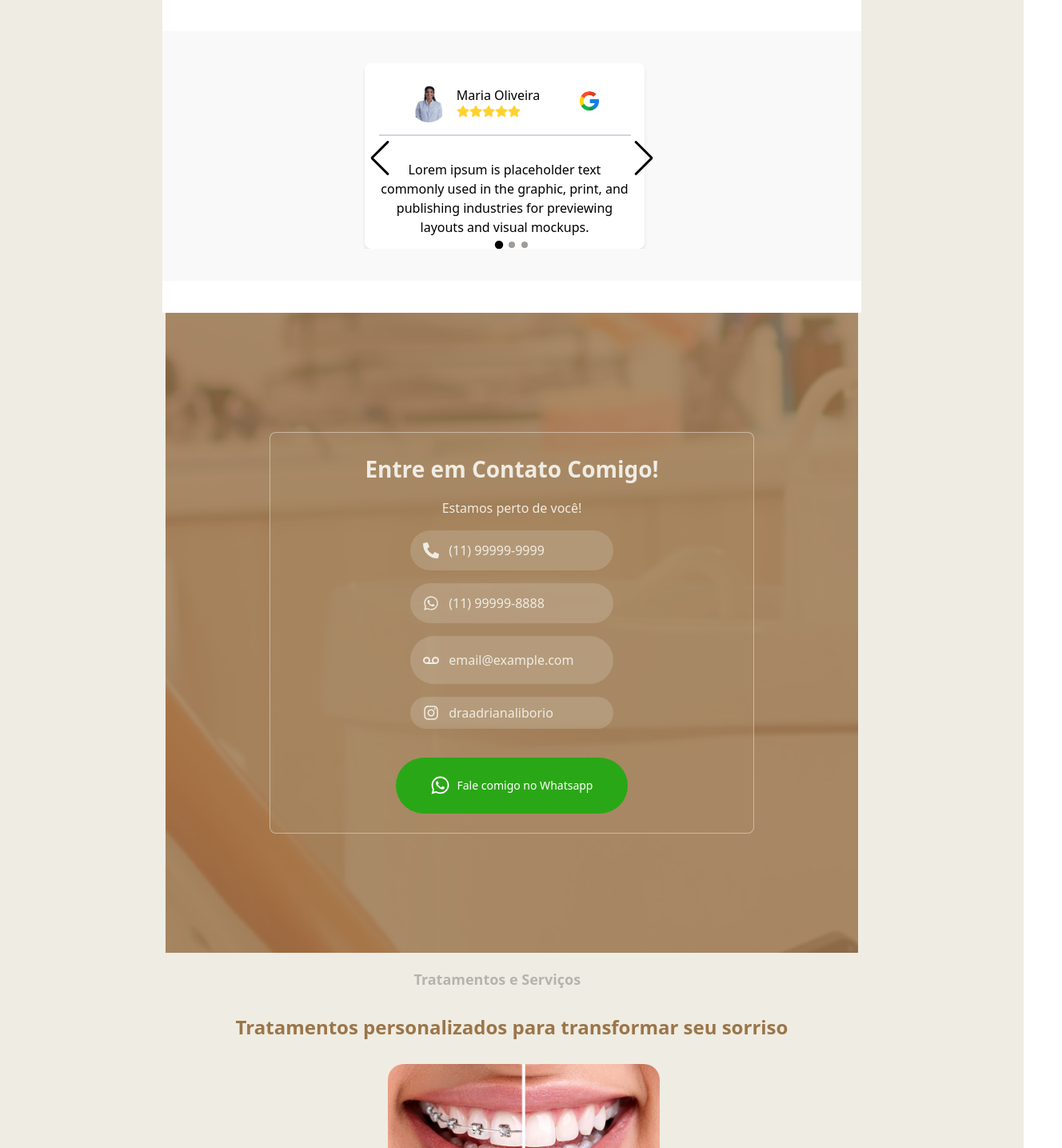
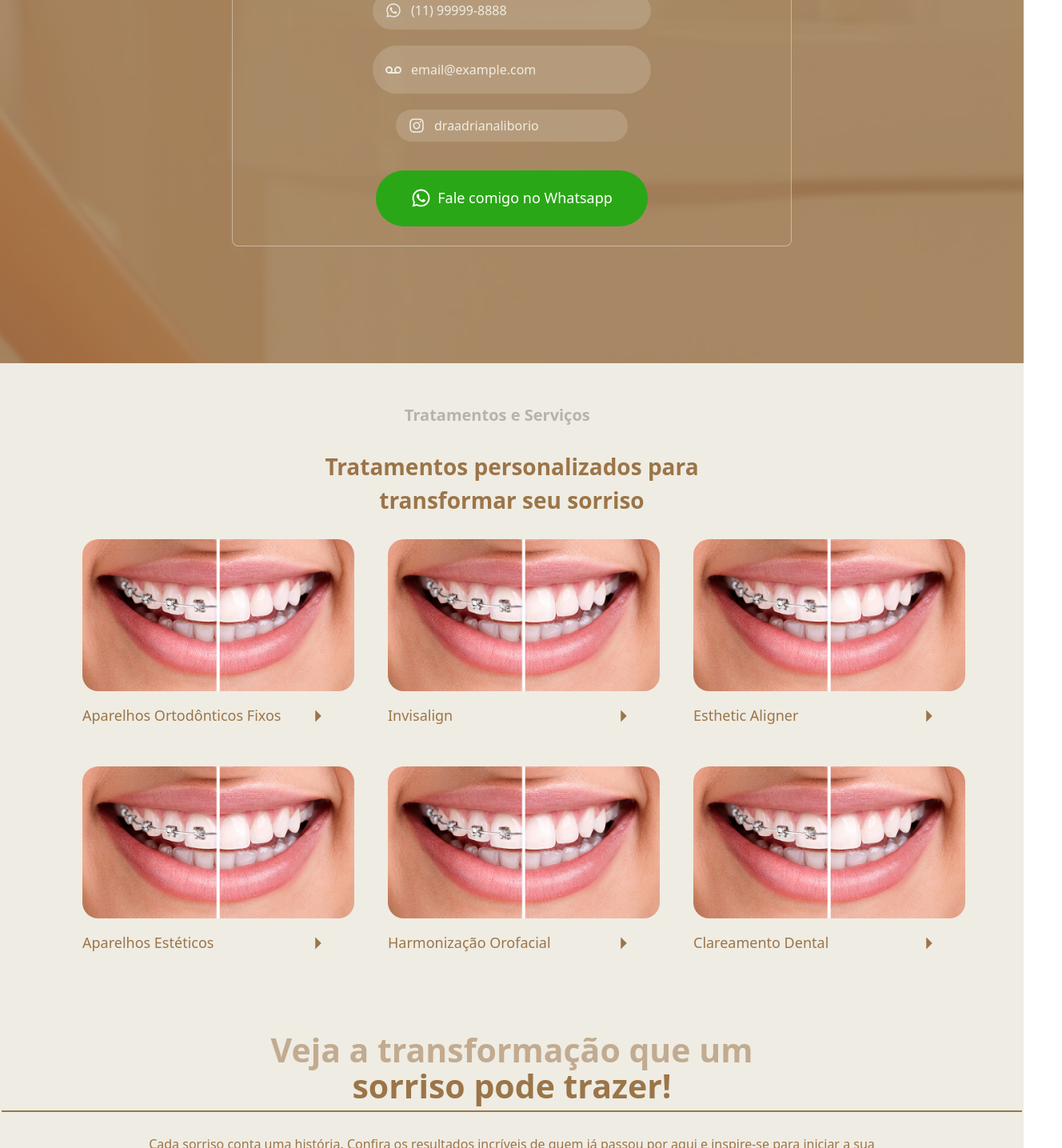
Before and after one commit to XmonkeySites/odonto2, a React (Vite) app: page / in a window 1280 px wide. Shown: the part 5240-6675 px from the top of the page at 80% size, 1328 px wide, since content can reach past the window. Built offline with nearby package versions, Linux system fonts and the light colour scheme.

Commit message:
ja deu por hj

```diff
--- a/src/assents.js
+++ b/src/assents.js
@@ -7,6 +7,7 @@ import bgcell from "/bgcell.png";
 import googleStar from "/googleStar.webp";
 import bgcallme from "/bgcallme.png";
 import teeth from "/teeth.jpg";
+import bgcallmepc from "/bgcallmepc.png";
 
 // Importação de ícones
 import { FaWhatsapp } from "react-icons/fa";
@@ -22,4 +23,5 @@ export {
   bgcallme,
   teeth,
   FaWhatsapp,
+  bgcallmepc,
 };
--- a/src/components/AnimatedComponents/AnimatedText.jsx
+++ b/src/components/AnimatedComponents/AnimatedText.jsx
@@ -3,7 +3,7 @@ import { motion } from "framer-motion";
 export function AnimatedText() {
   return (
     <motion.span
-      className="font-semibold text-[18px] text-[#6B6B6B] opacity-80 relative"
+      className="font-semibold text-[18px] text-[#6B6B6B] opacity-80 relative xl:text-[20px]"
       initial={{ opacity: 0.3, x: -30 }}
       animate={{ opacity: 1, x: 30 }}
       transition={{
--- a/src/components/AnimatedComponents/AnimatedUnderline.jsx
+++ b/src/components/AnimatedComponents/AnimatedUnderline.jsx
@@ -14,7 +14,7 @@ export function AnimatedUnderline() {
 
   return (
     <div className="relative">
-      <h3 className="text-[31px] font-semibold text-center text-[#9B7549]">
+      <h3 className="text-[31px] font-semibold text-center text-[#9B7549] md:text-[41px]">
         sorriso pode trazer!
       </h3>
       <span
--- a/src/components/Header/Header.jsx
+++ b/src/components/Header/Header.jsx
@@ -27,7 +27,7 @@ import {
 
 export function Header() {
   return (
-    <section className="flex flex-col items-center justify-center h-auto gap-5 px-[15px] bg-[#EFECE3] ">
+    <section className="flex flex-col items-center justify-center h-auto gap-5 bg-[#EFECE3] ">
       {/* Logo Centralizado */}
       <div className="pt-[80px] flex flex-col items-center">
         <img className="w-[184px] h-[86px]" src={logo} alt="Logo" />
@@ -41,7 +41,7 @@ export function Header() {
         </p>
       </div>
 
-      <section className="flex flex-col gap-10">
+      <section className="flex flex-col gap-10 items-center">
         {/* Informações da Dra. Adriana */}
         <div className="flex gap-5 items-center">
           <img
@@ -67,7 +67,7 @@ export function Header() {
       </section>
 
       {/* Título "Para Que é? , Lista de Benefícios " */}
-      <section className="flex flex-col gap-7 ">
+      <section className="flex flex-col gap-7 px-[15px]">
         <div className="flex flex-col justify-center text-[#9B7549] font-[600] text-[29px] gap-2.5">
           <span className="text-center">Para Quem é?</span>
           <hr className="w-[40%] mx-auto border-[#9B7549] bg-[#9B7549]  border-t-[2.5px]" />
@@ -77,8 +77,8 @@ export function Header() {
       </section>
 
       {/* Seção "Sobre Mim" */}
-      <section>
-        <div className="flex flex-col gap-[37px] pb-[33px]">
+      <section className="flex flex-col px-[15px]">
+        <div className="flex flex-col gap-[37px] pb-[33px] items-center">
           <h2 className="flex justify-center text-[33px] text-[#9B7549] font-[500]">
             Sobre Mim
           </h2>
@@ -97,10 +97,10 @@ export function Header() {
       {/*section para manter a bg branco*/}
       <section className=" flex  flex-col items-center justify-center">
         {/*section dos Checks*/}
-        <section className="flex flex-col items-center  bg-white w-[110%] ">
+        <section className="flex flex-col items-center  bg-white w-full ">
           {/* div com Fundo Personalizado */}
           <div
-            className="flex flex-col  relative w-[110%] h-screen bg-cover bg-center bg-no-repeat items-center justify-center px- sm:px-12 md:px-16 lg:px-20"
+            className="flex flex-col  relative w-full h-screen bg-cover bg-center bg-no-repeat items-center justify-center px- sm:px-12 md:px-16 lg:px-20"
             style={{
               backgroundImage: `url(${bgcell})`,
             }}
@@ -114,11 +114,11 @@ export function Header() {
           </div>
         </section>
         {/* Seção de Depoimentos / Google Star */}
-        <section className=" flex flex-col gap-[100px] bg-white pt-[40px] w-[115%] items-center justify-center">
-          <div className="flex flex-col items-center">
+        <section className=" flex flex-col gap-[100px] bg-white pt-[40px] w-full items-center justify-center md:grid md:grid-cols-2 md:gap-0">
+          <div className="flex flex-col items-center md:pl-12 md:translate-y-[-20px]">
             {/* Logo do Google */}
             <img
-              className=" w-[127px] h-[63px] mt-2" // Empurra o logo para baixo
+              className=" w-[127px] h-[63px] mt-2 " // Empurra o logo para baixo
               src={googleStar}
               alt="Google Star"
             />
@@ -130,23 +130,23 @@ export function Header() {
           </div>
 
           {/* Slider de Depoimentos */}
-          <div className="translate-y-[-2.5rem] w-full flex items-center justify-center">
+          <div className="translate-y-[-2.5rem] w-full flex items-center ">
             <Testimonials />
           </div>
         </section>
 
         {/* Seção de entre em contato / telefone, email */}
-        <section className="flex flex-col relative w-[120%] items-center min-h-[637px]">
+        <section className="flex flex-col relative w-full items-center h-[637px] xl:h-[590px]">
           <div
-            className="flex flex-col relative w-full max-w-[95%] min-h-screen bg-cover bg-center bg-no-repeat items-center justify-center px-4 sm:px-8 md:px-16 lg:px-24
-    max-[390px]:px-10" // Adiciona mais espaçamento para telas até 390px
+            className="flex flex-col relative w-full max-w-full min-h-screen bg-cover bg-center bg-no-repeat items-center justify-center px-4 sm:px-8 md:px-16 lg:px-24
+    max-[390px]:px-10 xl:w-full xl:h-[590px]" // Adiciona mais espaçamento para telas até 390px
             style={{
               backgroundImage: `url(${bgcallme})`,
             }}
           >
             <div
-              className="w-[90%] max-w-[400px] sm:max-w-[500px] md:max-w-[600px] lg:max-w-[700px] bg-[#A98964]/40 rounded-[8px] p-6 border border-[#EFECE3]/50 flex flex-col items-center gap-4 transition-all duration-300 ease-in-out
-    max-[390px]:w-80" // Adiciona mais padding interno para a caixa
+              className="w-[90%]  md:w-[700px]   bg-[#A98964]/40 rounded-[8px] p-6 border border-[#EFECE3]/50 flex flex-col items-center gap-4 transition-all duration-300 ease-in-out
+    max-[390px]:w-80 " // Adiciona mais padding interno para a caixa
             >
               <h2 className="text-[#EFECE3] text-[28px] font-semibold text-center">
                 Entre em Contato Comigo!
@@ -155,10 +155,10 @@ export function Header() {
                 Estamos perto de você!
               </h3>
               <Contact />
-              <div className="flex items-center justify-center min-w-[290px] min-h-[70px] py-2 bg-[#2AA716] rounded-full mt-[20px]">
+              <div className="flex items-center justify-center min-w-[290px] min-h-[70px] py-2 bg-[#2AA716] rounded-full mt-[20px] md:w-[340px]">
                 <a href="" className="flex items-center gap-2">
                   <FaWhatsapp className="w-[25px] h-[25px] text-white" />
-                  <span className="text-white text-[14px] font-medium">
+                  <span className="text-white text-[14px] font-medium md:text-[18px]">
                     Fale comigo no Whatsapp
                   </span>
                 </a>
@@ -169,46 +169,46 @@ export function Header() {
       </section>
       {/*fim da section para manter a bg branco*/}
       {/*ver a transformação que cada dente tem*/}
-      <section className="flex flex-col items-center gap-7">
+      <section className="flex flex-col items-center gap-7 mt-[15rem]">
         <AnimatedText />
-        <h2 className="font-semibold text-[24px] text-[#9B7549] text-center">
+        <h2 className="font-semibold text-[24px] text-[#9B7549] text-center xl:text-[28px] md:px-50 xl:px-100">
           Tratamentos personalizados para transformar seu sorriso
         </h2>
         <Treatments />
       </section>
 
       {/*Paragrafo sobre a historia do sorriso*/}
-      <section className="flex flex-col gap-7 items-center px-[2px] leading-[35px] pt-15 pb-[75px]">
+      <section className="flex flex-col gap-7 items-center px-[2px] leading-[35px] pt-15 pb-[75px] md:leading-[45px]">
         <div className="flex flex-col">
-          <h2 className="text-[31px] font-semibold text-center text-[#9B75498A]">
+          <h2 className="text-[31px] font-semibold text-center text-[#9B75498A] md:text-[41px]">
             Veja a transformação que um
           </h2>
 
-          <h3 className="text-[31px] font-semibold text-center text-[#9B7549] ">
+          <h3 className="text-[31px] font-semibold text-center text-[#9B7549] md:text-[41px]">
             <AnimatedUnderline />
           </h3>
-          <p className="text-[#9B7549] text-[14px] font-[300] text-center pt-10 leading-[20px] px-[2px]">
+          <p className="text-[#9B7549] text-0.875 font-[300] text-center pt-10 leading-[20px] px-[2px] md:px-[130px]">
             Cada sorriso conta uma história. Confira os resultados incríveis de
             quem já passou por aqui e inspire-se para iniciar a sua
             transformação.
           </p>
         </div>
         <img
-          className="w-[240px] h-[140px] rounded-[10px]"
+          className="w-[240px] h-[140px] rounded-[10px] md:w-[500px] md:h-[285px] xl:w-[752px] xl:h-[423px]"
           src={teeth}
           alt=""
         />
-        <Watz className="h-[10px] max-h-[10px] w-[50px] " />
+        <Watz />
       </section>
 
       {/*maps mais informações de contato*/}
-      <section className="flex flex-col items-center  bg-[#9B7549] w-[110%] pb-[20px] gap-5">
+      <section className="flex flex-col items-center  bg-[#9B7549] w-[100%] pb-[20px] gap-5 ">
         <h2 className="text-white text-[26px] font-semibold">
           Nossa Localização:
         </h2>
         <Local />
 
-        <div className="flex items-center justify-center min-w-[430px] min-h-[70px] py-2 bg-[#207412] rounded-[7px] border-[#2AA716] border-x-[2px] border-y-[2px]  mt-[20px]">
+        <div className="flex items-center justify-center min-w-[350px] min-h-[70px] py-2 bg-[#207412] rounded-[7px] border-[#2AA716] border-x-[2px] border-y-[2px]  mt-[20px] ">
           <a href="" className="flex items-center gap-2">
             <FaWhatsapp className="w-[25px] h-[25px] text-white" />
             <span className="text-white text-[18px] font-semibold">
--- a/src/components/Local.jsx
+++ b/src/components/Local.jsx
@@ -21,7 +21,7 @@ function InfoCard({ type, text }) {
   const Icon = getIcon(type);
 
   return (
-    <div className={"flex items-center gap-3  pl-2  w-[380px] h-[50px] "}>
+    <div className={"flex items-center gap-3  pl-2  w-[350px] h-[50px] "}>
       {Icon && <Icon className="text-[20px] text-[#E4BD54]" />}
       <span className="text-[16px] text-[#EFECE3] font-extralight">{text}</span>
     </div>
@@ -29,7 +29,7 @@ function InfoCard({ type, text }) {
 }
 export function Local() {
  return (
-   <div className="flex flex-col  rounded-[8px]  items-center bg-[#EFECE32E] w-[430px]">
+   <div className="flex flex-col  rounded-[8px]  items-center bg-[#EFECE32E]  ">
      <InfoCard type="local" text="rua,bairro,cep" />
      <hr className="w-[80%] mx-auto  border-[#E4BD54] bg-[#E4BD54]  border-t-[0.5px]" />
      <InfoCard type="whatz" text="(11) 99999-8888" />
--- a/src/components/Testimonials.jsx
+++ b/src/components/Testimonials.jsx
@@ -18,7 +18,7 @@ import "./styles.css";
 function Blockslider() {
   return (
     <div className="pl-[1rem]">
-      <div className="bg-white flex flex-col items-center w-[350px] h-auto gap-[15px] rounded-lg shadow-md">
+      <div className="bg-white flex flex-col items-center justify-center w-[350px] h-auto gap-[15px] rounded-lg shadow-md xl:w-[500px]">
         <div className="flex flex-initial gap-[50px] pt-7">
           <div className="flex flex-initial gap-3">
             <img
@@ -59,7 +59,7 @@ function Blockslider() {
 
 export function Testimonials() {
   return (
-    <div className="w-full flex justify-center items-center py-10 bg-[#f9f9f9]">
+    <div className="w-full flex justify-center items-center py-10 bg-[#ffffff]">
       <Swiper
         slidesPerView={1}
         spaceBetween={30}
@@ -69,7 +69,7 @@ export function Testimonials() {
         }}
         navigation={true}
         modules={[Pagination, Navigation]}
-        className="w-full max-w-[400px]"
+        className="w-screen max-w-full px-4"
       >
         {/* Slides */}
         <SwiperSlide>
--- a/src/components/Treatments.jsx
+++ b/src/components/Treatments.jsx
@@ -51,7 +51,7 @@ export function Treatments() {
   };
 
   return (
-    <div className="flex flex-col items-center gap-8 px-4">
+    <div className="flex flex-col items-center gap-8 px-4 md:grid md:grid-cols-2 xl:grid-cols-3">
       {/* Iteração dos tratamentos */}
       {treatmentsData.map((treatment) => (
         <div
--- a/src/components/contact.jsx
+++ b/src/components/contact.jsx
@@ -5,7 +5,7 @@ import {
   FaInstagram,
 } from "react-icons/fa";
 
-// Função para retornar os ícones corretos
+// Função que retorna os ícones
 function getIcon(type) {
   switch (type) {
     case "phone":
@@ -27,10 +27,10 @@ function InfoCard({ type, text }) {
 
   const containerStyle =
     type === "insta"
-      ? "w-full max-w-[280px] min-h-[40px]" // Instagram menor
+      ? "w-[290px] min-h-[40px]" // Box menor para Instagram
       : type === "email"
-      ? "w-full max-w-[380px] min-h-[60px]" // Email maior
-      : "w-full max-w-[340px] min-h-[50px]"; // Padrão
+      ? "min-w-[348px] min-h-[60px]" // Box maior para Email
+      : "min-w-[348px] min-h-[47px]"; // Box padrão para os outros
 
   return (
     <div
@@ -42,10 +42,10 @@ function InfoCard({ type, text }) {
   );
 }
 
-// Componente Contact ajustado responsivamente
+// Componente Contact
 export function Contact() {
   return (
-    <div className="flex flex-col gap-4 items-center w-full md:w-[90%] lg:w-[80%] max-w-full px-4 sm:px-8 md:px-16 lg:px-24">
+    <div className="flex flex-col gap-[20px] bg-transparent items-center">
       <InfoCard type="phone" text="(11) 99999-9999" />
       <InfoCard type="whatz" text="(11) 99999-8888" />
       <InfoCard type="email" text="email@example.com" />
```
Also changed, not shown: src/components/AssistantComponents/Watz.jsx (+8 -8 lines), public/bgcallmepc.png (added).
